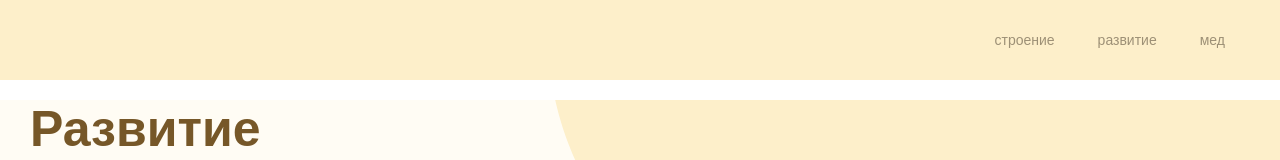
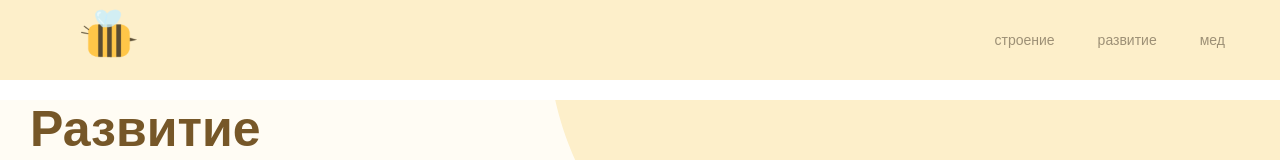
Before and after one commit to luiofff/beePROJECT, a plain HTML site: page evolution/index.html in a window 1280 px wide. Shown: the top 160 px of the page. Drawn offline with Linux system fonts and the light colour scheme.

Commit message:
Update index.html

```diff
--- a/evolution/index.html
+++ b/evolution/index.html
@@ -11,7 +11,7 @@
     <div class="back">
         <header class="primary-header">
             <div class="container navbar">
-                <img src="/beePROJECT/beePROJECT/assets/bee.png" alt="" class="logo">
+                <img src="/beePROJECT/assets/bee.png" alt="" class="logo">
                 <div class="nav-btns">
                     <a href="/beePROJECT/building/index.html">строение</a>
                     <a href="/beePROJECT/evolution/index.html">развитие</a>
```
